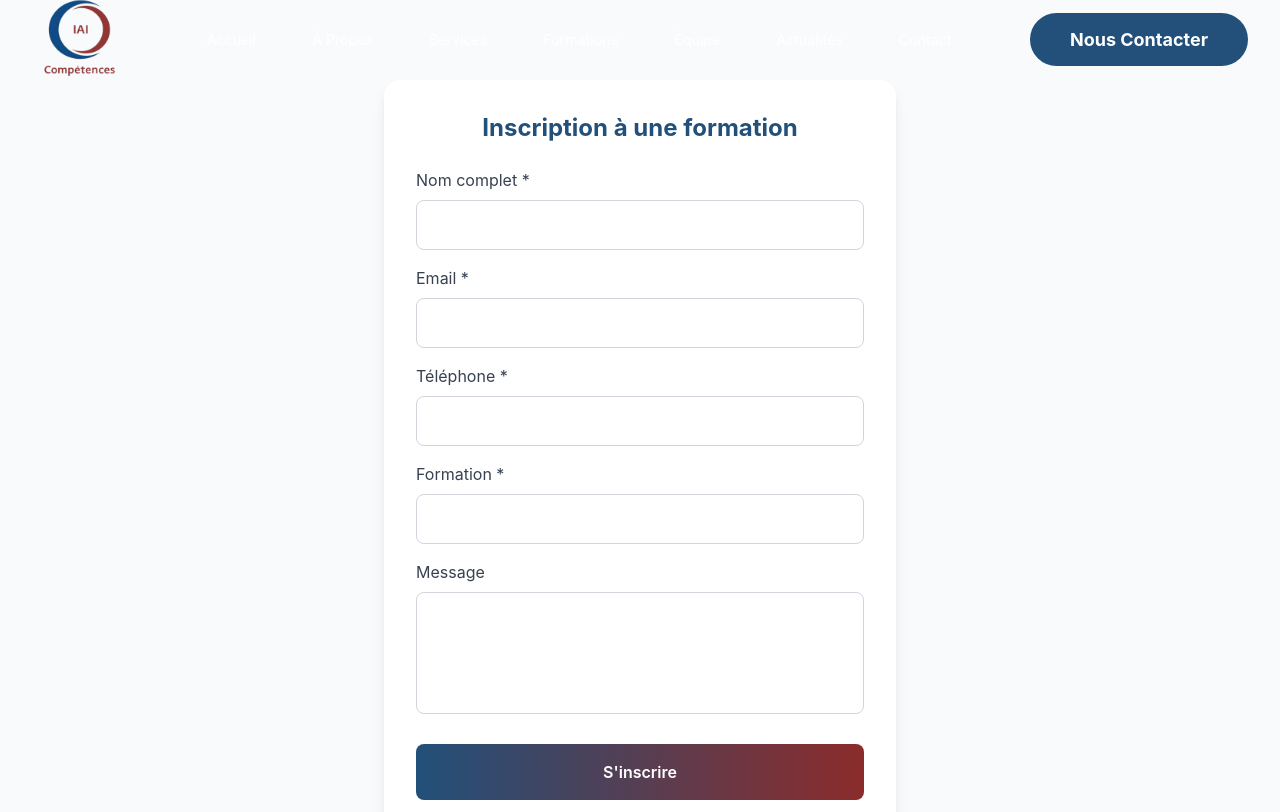
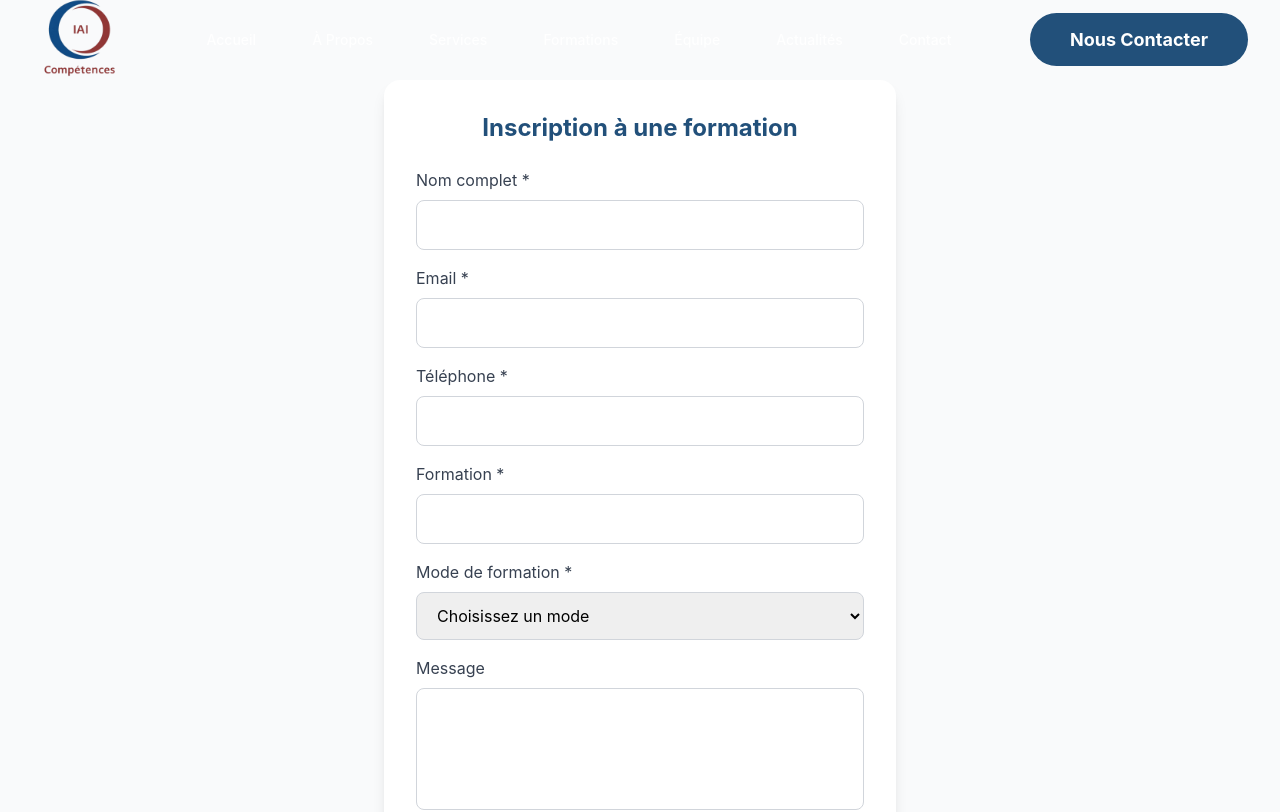
Before and after one commit to magoudia/Iai-competences, a React (Vite) app in the folder project/: page /inscription-formation in a window 1280 px wide. Shown: the top 812 px of the page. Built offline with nearby package versions, Linux system fonts and the light colour scheme.

Commit message:
Mon message de commit

```diff
--- a/project/index.html
+++ b/project/index.html
@@ -2,7 +2,8 @@
 <html lang="fr">
   <head>
     <meta charset="UTF-8" />
-    <link rel="icon" type="image/jpeg" href="/src/assets/logo.jpg" />
+    <link rel="icon" type="image/jpeg" href="/src/assets/logo.jpg" sizes="64x64" />
+    <link rel="shortcut icon" type="image/jpeg" href="/src/assets/logo.jpg" sizes="64x64" />
     <meta name="viewport" content="width=device-width, initial-scale=1.0" />
     <title>IAI-COMPÉTENCES - Solutions Informatiques & Formation</title>
     <meta name="description" content="IAI-COMPÉTENCES - Société spécialisée en ingénierie informatique, conseil en systèmes d'information, formation et développement de solutions digitales au Sénégal et en Afrique." />
--- a/project/src/pages/InscriptionFormation.tsx
+++ b/project/src/pages/InscriptionFormation.tsx
@@ -12,11 +12,12 @@ const InscriptionFormation = () => {
     email: '',
     phone: '',
     formation,
+    mode: '',
     message: ''
   });
   const [isSubmitted, setIsSubmitted] = useState(false);
 
-  const handleChange = (e: React.ChangeEvent<HTMLInputElement | HTMLTextAreaElement>) => {
+  const handleChange = (e: React.ChangeEvent<HTMLInputElement | HTMLTextAreaElement | HTMLSelectElement>) => {
     setFormData({ ...formData, [e.target.name]: e.target.value });
   };
 
@@ -30,6 +31,7 @@ const InscriptionFormation = () => {
         from_email: formData.email,
         phone: formData.phone,
         formation: formData.formation,
+        mode: formData.mode,
         message: formData.message,
       },
       '-59ZpLNiQF9ncW5M8'
@@ -37,7 +39,7 @@ const InscriptionFormation = () => {
     .then(() => {
       setIsSubmitted(true);
       setTimeout(() => setIsSubmitted(false), 3000);
-      setFormData({ name: '', email: '', phone: '', formation: '', message: '' });
+      setFormData({ name: '', email: '', phone: '', formation: '', mode: '', message: '' });
     })
     .catch(() => {
       alert("Erreur lors de l'envoi de l'inscription. Veuillez réessayer.");
@@ -68,6 +70,14 @@ const InscriptionFormation = () => {
               <label className="block text-gray-700 mb-2">Formation *</label>
               <input type="text" name="formation" value={formData.formation} onChange={handleChange} required className="w-full px-4 py-3 border border-gray-300 rounded-lg focus:ring-2 focus:ring-iai-blue focus:border-transparent transition-all" />
             </div>
+            <div className="mb-4">
+              <label className="block text-gray-700 mb-2">Mode de formation *</label>
+              <select name="mode" value={formData.mode} onChange={handleChange} required className="w-full px-4 py-3 border border-gray-300 rounded-lg focus:ring-2 focus:ring-iai-blue focus:border-transparent transition-all">
+                <option value="">Choisissez un mode</option>
+                <option value="En ligne">En ligne</option>
+                <option value="Présentiel">Présentiel</option>
+              </select>
+            </div>
             <div className="mb-6">
               <label className="block text-gray-700 mb-2">Message</label>
               <textarea name="message" value={formData.message} onChange={handleChange} rows={4} className="w-full px-4 py-3 border border-gray-300 rounded-lg focus:ring-2 focus:ring-iai-blue focus:border-transparent transition-all resize-none" />
```
